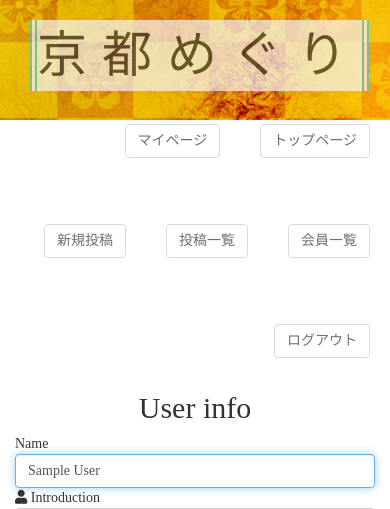
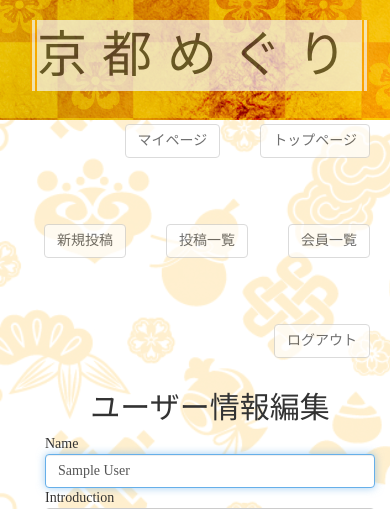
Before and after one commit to ayano032/kyoto_app, a Rails app: page /users/1/edit in a window 390 px wide; the page is wider, and only the part inside the window is pictured. Shown: the top 509 px of that part. Run offline with Rails 7, Linux system fonts and the light colour scheme; the visitor is signed in with stand-in values (Sample User, id 1); style sheets or scripts are compiled from the project's sources; parts of the project's set-up code (start-up, migrations or seed data) failed here and were passed over; some libraries are stand-ins or nearby versions.

Commit message:
レイアウト編集

```diff
--- a/app/assets/stylesheets/application.scss
+++ b/app/assets/stylesheets/application.scss
@@ -33,8 +33,8 @@ li {
 	opacity:0.7;
 	letter-spacing: 15px;
 	background: whitesmoke;
-  border-left: double 7px #4ec4d3;
-  border-right: double 7px #4ec4d3;
+  border-left: double 7px #FFA500;
+  border-right: double 7px #FFA500;
   margin-top:20px;
   margin-left:30px;
 }
--- a/app/assets/stylesheets/homes.scss
+++ b/app/assets/stylesheets/homes.scss
@@ -15,3 +15,19 @@ margin-left:100px;
  background-blend-mode:lighten;
  padding-left:30px;
 }
+
+.contents {
+ background: image-url("36211_1.jpg");
+ background-size: cover;
+ background-color:rgba(255,255,255,0.8);
+ background-blend-mode:lighten;
+ padding-left:30px;
+ padding-top:20px;
+}
+
+.contents-item {
+ text-align:center;
+ margin-top:20px;
+ padding-bottom:600px;
+ margin-left:400px;
+}
--- a/app/assets/stylesheets/posts.scss
+++ b/app/assets/stylesheets/posts.scss
@@ -8,7 +8,7 @@
 }
 
 .new-post {
-    background: image-url("64456.jpg");
+    background: image-url("54121.jpg");
     background-size: cover;
     padding-left:30px;
     padding-top:100px;
@@ -17,3 +17,26 @@
 .container {
     padding-bottom:200px;
 }
+
+.contents {
+    text-align: center;
+}
+
+.contents-item {
+    height:100px;
+    width:100px;
+}
+
+.post-show {
+    background: image-url("64456.jpg");
+    background-size: cover;
+    padding-left:30px;
+    padding-top:20px;
+    padding-bottom:130px;
+}
+
+.post-content {
+    padding-left:500px;
+    display: table-cell;
+    vertical-align: top;
+}
--- a/app/assets/stylesheets/users.scss
+++ b/app/assets/stylesheets/users.scss
@@ -2,17 +2,29 @@
 // They will automatically be included in application.css.
 // You can use Sass (SCSS) here: http://sass-lang.com/
 .mypage {
- background: image-url("36239_1.jpg");
+ background: image-url("54129.jpg");
+ background-size: cover;
+ background-color:rgba(255,255,255,0.8);
+ background-blend-mode:lighten;
+ padding-left:30px;
+ padding-top:20px;
+ padding-bottom:110px;
+}
+
+.users {
+ background: image-url("54053.jpg");
+ background-size: cover;
+ background-color:rgba(255,255,255,0.8);
+ background-blend-mode:lighten;
+ padding-left:30px;
+ padding-top:20px;
+ padding-bottom:20px;
+}
+
+.body-wrap {
+ background: image-url("54129.jpg");
  background-size: cover;
  background-color:rgba(255,255,255,0.8);
  background-blend-mode:lighten;
  padding-left:30px;
 }
-
-.users {
- background: image-url("36239_1.jpg");
- background-size: cover;
- background-color:rgba(255,255,255,0.8);
- background-blend-mode:lighten;
- padding-left:30px;
-}
--- a/app/views/homes/about.html.erb
+++ b/app/views/homes/about.html.erb
@@ -1,6 +1,7 @@
 <div class ="contents">
 <h2>このサイトは京都の魅力的なスポットを投稿し、交流できるサイトです！</h2>
+<h4>ぜひ、おすすめだと感じた所をシェアしていきましょう！！</h4>
 <div class ="contents-item">
-<%= image_tag "kyoto02.jpg" %>
+<%= image_tag "kyoto02.jpg", :size =>'600x400'%>
 </div>
 </div>
--- a/app/views/homes/top.html.erb
+++ b/app/views/homes/top.html.erb
@@ -4,10 +4,10 @@
 　<div>
 
  　<h2>第<%= i %>位&ensp;&ensp;<%= link_to post.title, post_path(post) %></h2>
-　　<a class="media-left" href="#"><%= attachment_image_tag post, :image, class: "default_image", size: '500x300' %></a>
+　　<a class="media-left" href="#"><%= attachment_image_tag post, :image, class: "default_image", size: '400x300' %></a>
+　　<div class="media-body">
 　　<h2 class="media-heading">Caption:<%=post.caption %></h2>
-
-
+　　</div>
     <%= link_to "#{post.post_comments.count} コメント", post_path(post.id) %>
 
     <% if post.favorited_by?(current_user) %>
--- a/app/views/layouts/application.html.erb
+++ b/app/views/layouts/application.html.erb
@@ -17,35 +17,35 @@
       <% if user_signed_in? %>
 
        <li>
-       <%= link_to 'トップページ', root_path,class: "glyphicon glyphicon-home",class: "btn btn-default"%>
+       <%= link_to 'トップページ', root_path,class: "btn btn-default"%>
        </li>
        <li>
-       <%= link_to 'マイページ', user_path(current_user.id),class: "glyphicon glyphicon-user",class: "btn btn-default" %>
+       <%= link_to 'マイページ', user_path(current_user.id),class: "btn btn-default" %>
        </li>
        <li>
-        <%= link_to '会員一覧',  users_path,class: "glyphicon glyphicon-th-list",class: "btn btn-default" %>
+        <%= link_to '会員一覧',  users_path,class: "btn btn-default" %>
        </li>
        <li>
-        <%= link_to '投稿一覧', posts_path,class: "glyphicon glyphicon-picture",class: "btn btn-default"%>
+        <%= link_to '投稿一覧', posts_path,class: "btn btn-default"%>
        </li>
        <li>
-        <%= link_to '新規投稿', new_post_path,class: "glyphicon glyphicon-pencil",class: "btn btn-default"%>
+        <%= link_to '新規投稿', new_post_path,class: "btn btn-default"%>
         </li>
         <li>
-        <%= link_to 'ログアウト',destroy_user_session_path, method: :delete,class: "glyphicon glyphicon-log-out",class: "btn btn-default" %>
+        <%= link_to 'ログアウト',destroy_user_session_path, method: :delete,class: "btn btn-default" %>
         </li>
         <% else %>
         <li>
-        <%= link_to 'トップページ', root_path,class: "glyphicon glyphicon-home" %>
+        <%= link_to 'トップページ', root_path,class: "btn btn-default" %>
         </li>
         <li>
-        <%= link_to 'サイト紹介', home_about_path,class: "glyphicon glyphicon-glass" %>
+        <%= link_to 'サイト紹介', home_about_path,class: "btn btn-default" %>
         </li>
         <li>
-        <%= link_to '新規登録', new_user_registration_path,class: "glyphicon glyphicon-user" %>
+        <%= link_to '新規登録', new_user_registration_path,class: "btn btn-default" %>
         </li>
         <li>
-        <%= link_to 'ログイン', new_user_session_path,class: "glyphicon glyphicon-log-in" %>
+        <%= link_to 'ログイン', new_user_session_path,class: "btn btn-default" %>
         </li>
       <% end %>
       </ul>
--- a/app/views/posts/new.html.erb
+++ b/app/views/posts/new.html.erb
@@ -9,7 +9,7 @@
           <div class="col-md-6 col-md-offset-3 post_image_form">
             <div class="section-title-wrapper style-1 v1">
               <h3 class="section-title section-title-sm left">
-                <span>画像投稿フォーム</span>
+                <span>新規投稿</span>
               </h3>
             </div>
 
@@ -24,8 +24,8 @@
                   <div class="form-group has-icon">
                     <h4>Title</h4>
                     <%= f.text_field :title %>
-                     <h4>Body</h4>
-                    <%= f.text_area :caption %>
+                     <h4>Caption</h4>
+                    <%= f.text_area :caption,rows:'5', class: "form-control" %>
                   </div>
                 </div>
                 <div class="col-sm-6">
--- a/app/views/users/edit.html.erb
+++ b/app/views/users/edit.html.erb
@@ -9,18 +9,18 @@
                 <div class="col-md-4 col-md-offset-4">
                   <div class="form-user style-1 rounded has-shadow-1">
                     <div class="form-header text-center">
-                      <h2 class="form-header-title">User info</h2>
+                      <h2 class="form-header-title">ユーザー情報編集</h2>
                     </div>
                     <div class="form-body">
                       <%= form_for(@user) do |f| %>
-  <div class="form-group has-icon">
+  <div class="form-group">
     <label class="control-label sr-only" for="inputEmail">Name</label>
     Name<%= f.text_field :name, autofocus: true, class:"form-control", id:"inputEmail", placeholder:"名前"%>
-    <span class="fa fa-user form-control-icon" aria-hidden="true"></span>
+
      Introduction<%= f.text_field :introduction, autofocus: true, class:"form-control", id:"inputEmail", placeholder:"introduction"%>
-    <span class="fa fa-user form-control-icon" aria-hidden="true"></span>
+
   </div>
-  <div class="form-group has-icon">
+  <div class="form-group">
   <div class="user-edit-image">
    Image<%= attachment_image_tag @user, :profile_image, class: "img-circle pull-left profile-thumb", size: '60x60git'%>
   </div>
@@ -29,7 +29,7 @@
   </div>
 
 
-  <%= f.submit "Update User", class:"btn btn-lg btn-block btn-base-1 mt-20" %>
+  <%= f.submit "更新する", class:"btn btn-lg btn-block btn-base-1 mt-20" %>
   <% end %>
 
                     </div>
--- a/app/views/users/show.html.erb
+++ b/app/views/users/show.html.erb
@@ -4,10 +4,10 @@
  <%= link_to user_path do %><%= attachment_image_tag @user, :profile_image,fallback: "/no_image.jpg", class: "img-circle pull-left profile-thumb", size: '150x150' %>
  <% end %>
 </div>
-<table class="table table-striped">
-  <td><h3 class="profile-name"><%= @user.name %></h3></td>
+<table class="table">
+  <td><h3 class="profile-name">name:<%= @user.name %></h3></td>
 <tr>
-  <td><h3 class="introduction"><%= @user.introduction %></h3></td>
+  <td><h3 class="introduction">introduction:<%= @user.introduction %></h3></td>
 </tr>
 <tr>
   <td>
```
Also changed, not shown: app/views/posts/show.html.erb (+13 -7 lines), app/views/users/followers.html.erb (added, +52 -0 lines), app/views/users/following.html.erb (added, +52 -0 lines), app/views/users/index.html.erb (line endings or trailing spaces).
